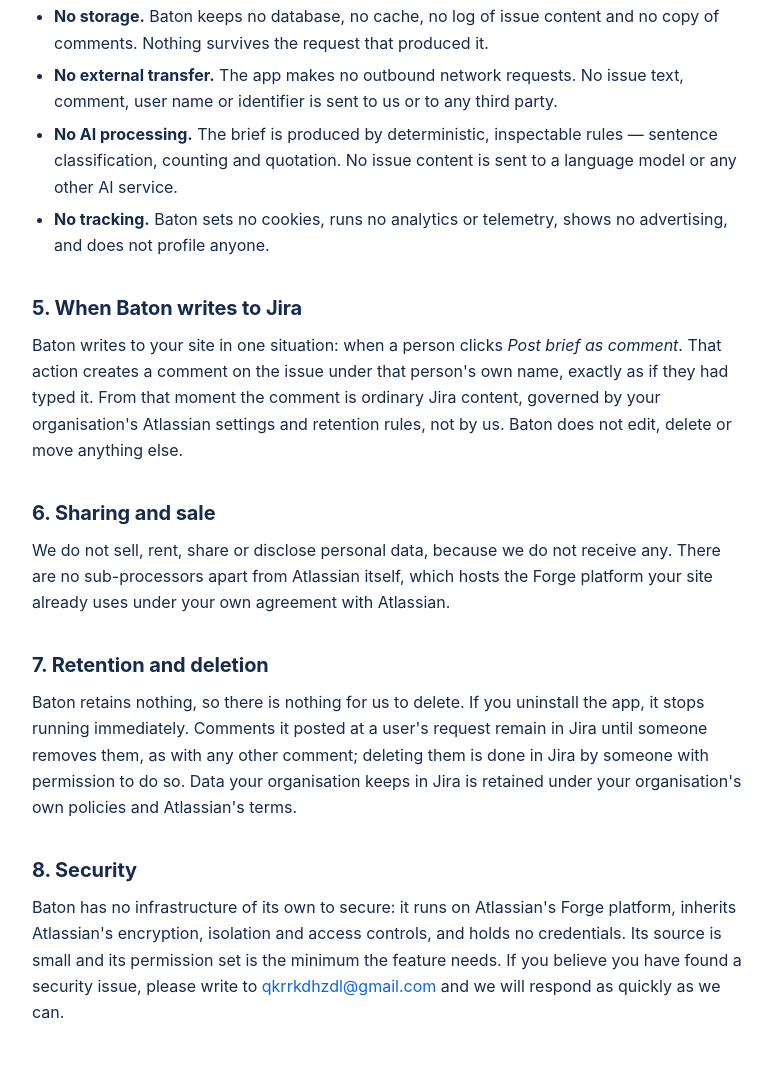
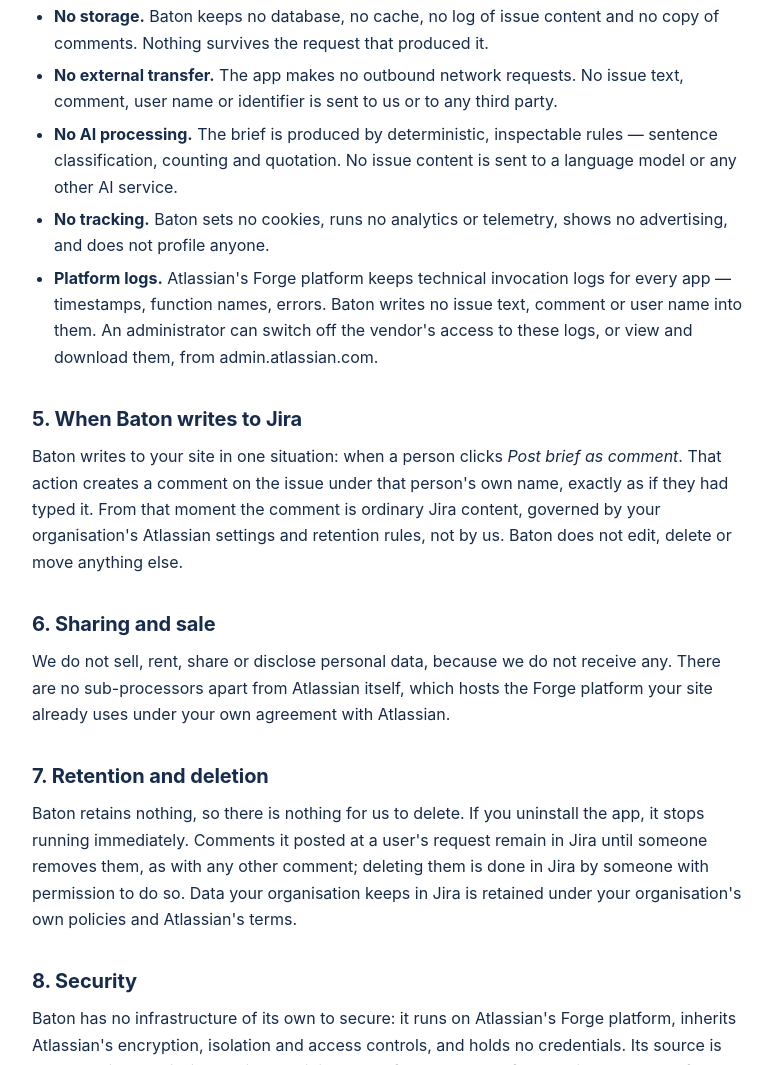
Before and after one commit to qkrrkdhzdl-arch/baton-handoff, a plain HTML site: page privacy.html in a window 1280 px wide. Shown: the part 1364-2429 px from the top of the page, without its empty margins (252-1025 px from the left). Drawn offline with Linux system fonts and the light colour scheme.

Commit message:
Privacy: note Forge platform invocation logs (no issue content written)

```diff
--- a/privacy.html
+++ b/privacy.html
@@ -53,6 +53,7 @@
       <li><strong>No external transfer.</strong> The app makes no outbound network requests. No issue text, comment, user name or identifier is sent to us or to any third party.</li>
       <li><strong>No AI processing.</strong> The brief is produced by deterministic, inspectable rules — sentence classification, counting and quotation. No issue content is sent to a language model or any other AI service.</li>
       <li><strong>No tracking.</strong> Baton sets no cookies, runs no analytics or telemetry, shows no advertising, and does not profile anyone.</li>
+      <li><strong>Platform logs.</strong> Atlassian's Forge platform keeps technical invocation logs for every app — timestamps, function names, errors. Baton writes no issue text, comment or user name into them. An administrator can switch off the vendor's access to these logs, or view and download them, from admin.atlassian.com.</li>
     </ul>
 
     <h2>5. When Baton writes to Jira</h2>
```
